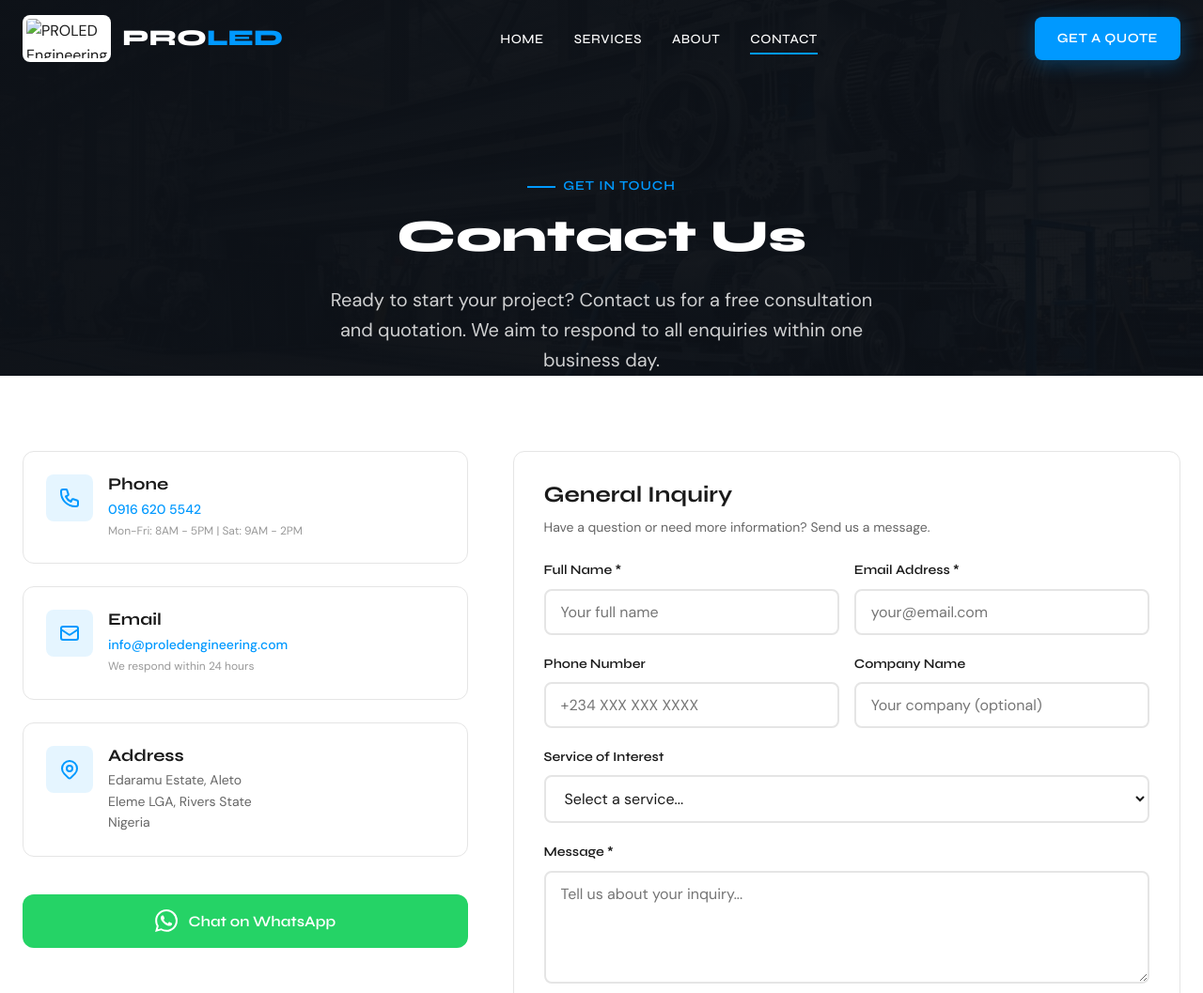
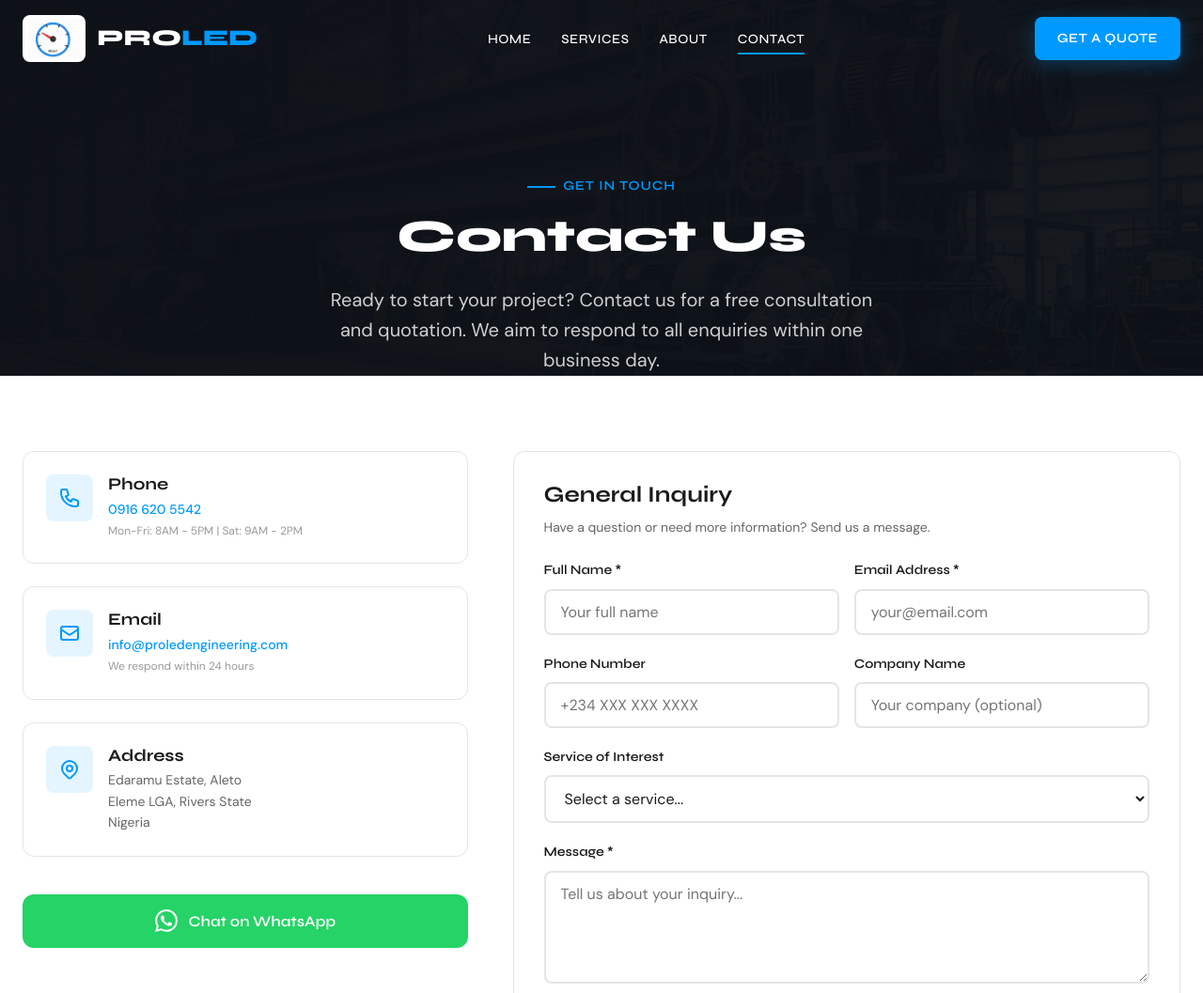
Before and after one commit to boopuddin64-netizen/Proled-website, a plain HTML site: page contact.html in a window 1280 px wide. Shown: the top 1057 px of the page at 94% size. Drawn offline with Linux system fonts and the light colour scheme; files whose address does not match are found by name.

Commit message:
Update contact.html

```diff
--- a/contact.html
+++ b/contact.html
@@ -42,7 +42,7 @@
   <nav class="navbar scrolled" id="navbar" role="navigation" aria-label="Main navigation">
     <div class="container">
       <a href="index.html" class="navbar-logo" aria-label="PROLED Engineering Home">
-        <img src="images/logo.jpg" alt="PROLED Engineering Logo" width="50" height="50">
+        <img src="logo.jpg" alt="PROLED Engineering Logo" width="50" height="50">
         <span class="navbar-logo-text">PRO<span>LED</span></span>
       </a>
 
@@ -383,7 +383,7 @@
       <div class="footer-grid">
         <div class="footer-brand">
           <div class="footer-logo">
-            <img src="images/logo.jpg" alt="PROLED Engineering Logo" width="45" height="45">
+            <img src="logo.jpg" alt="PROLED Engineering Logo" width="45" height="45">
             <span class="footer-logo-text">PRO<span>LED</span></span>
           </div>
           <p class="footer-description">
```
